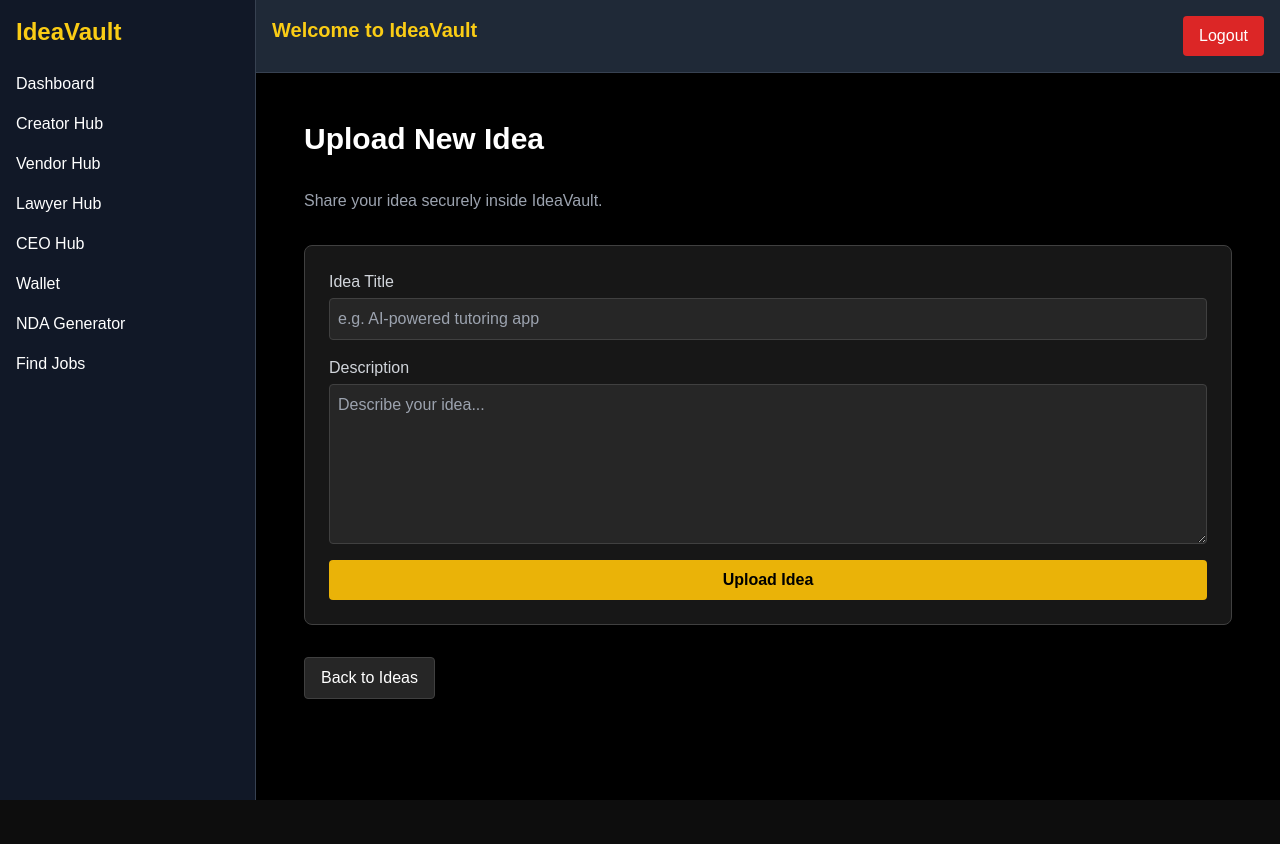
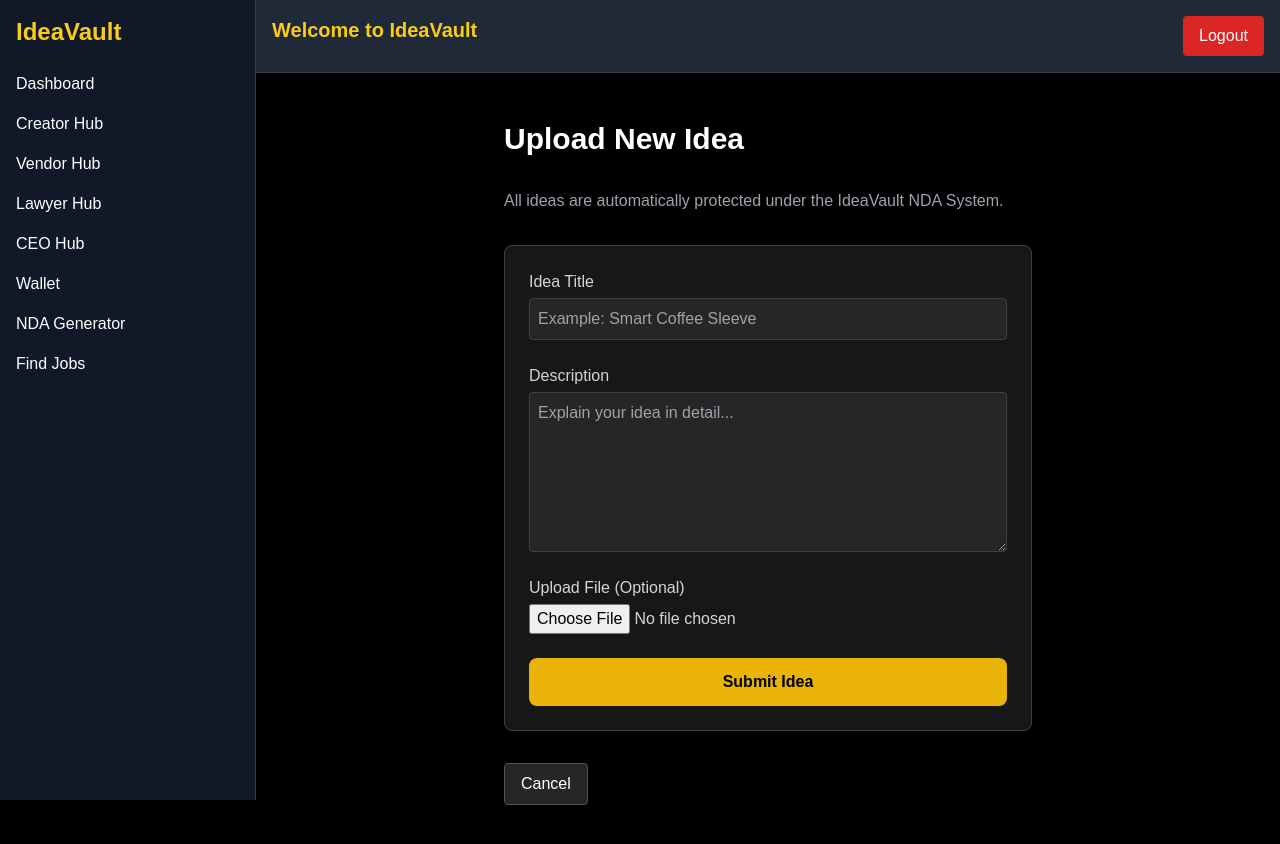
Before and after one commit to jaretlewis007-blip/IdeaVaultclean, a Next.js app: page /ideas/upload in a window 1280 px wide. Shown: the top 844 px of the page. Before the commit the page ends 800 px from the top, so only its background shows below. Built offline with nearby package versions, Linux system fonts and the light colour scheme; no server answers; sample sign-in values are in the browser's storage.

Commit message:
Update page.tsx

```diff
--- a/app/ideas/upload/page.tsx
+++ b/app/ideas/upload/page.tsx
@@ -4,7 +4,17 @@
 import { useState } from "react";
 import { auth, db } from "../../../firebase/config";
 import { useRouter } from "next/navigation";
-import { collection, addDoc, serverTimestamp } from "firebase/firestore";
+import {
+  collection,
+  addDoc,
+  serverTimestamp,
+} from "firebase/firestore";
+import {
+  getStorage,
+  ref,
+  uploadBytes,
+  getDownloadURL,
+} from "firebase/storage";
 
 export default function UploadIdeaPage() {
   const router = useRouter();
@@ -12,80 +22,107 @@ export default function UploadIdeaPage() {
 
   const [title, setTitle] = useState("");
   const [description, setDescription] = useState("");
-  const [submitting, setSubmitting] = useState(false);
+  const [file, setFile] = useState<File | null>(null);
+  const [uploading, setUploading] = useState(false);
 
   if (!user) {
     router.push("/signin");
     return null;
   }
 
-  const submitIdea = async () => {
-    if (!title.trim() || !description.trim()) return;
+  const storage = getStorage();
 
-    setSubmitting(true);
+  const handleUpload = async () => {
+    if (!title.trim()) return alert("Title is required.");
+    if (!description.trim()) return alert("Description is required.");
+
+    setUploading(true);
 
     try {
-      const ref = collection(db, "ideas");
+      let fileUrl = "";
 
-      await addDoc(ref, {
+      // Upload file (optional)
+      if (file) {
+        const fileRef = ref(storage, `ideas/${user.uid}/${Date.now()}-${file.name}`);
+        await uploadBytes(fileRef, file);
+        fileUrl = await getDownloadURL(fileRef);
+      }
+
+      // Save idea to Firestore
+      await addDoc(collection(db, "ideas"), {
+        ownerId: user.uid,
         title,
         description,
-        owner: user.uid,
+        fileUrl,
         createdAt: serverTimestamp(),
       });
 
-      router.push("/ideas"); // go back to ideas list
+      router.push("/ideas");
     } catch (err) {
-      console.error("Error uploading idea:", err);
+      console.error("Idea upload error:", err);
+      alert("Failed to upload idea. Try again.");
     } finally {
-      setSubmitting(false);
+      setUploading(false);
     }
   };
 
   return (
-    <div className="p-6 space-y-8">
+    <div className="p-6 max-w-xl mx-auto space-y-8">
       <h1 className="text-3xl font-bold">Upload New Idea</h1>
-      <p className="text-gray-400">Share your idea securely inside IdeaVault.</p>
+      <p className="text-gray-400">
+        All ideas are automatically protected under the IdeaVault NDA System.
+      </p>
 
-      <div className="bg-neutral-900 p-6 rounded-lg border border-neutral-700 space-y-4">
-        {/* Title */}
+      <div className="bg-neutral-900 p-6 rounded-lg border border-neutral-700 space-y-6">
+
+        {/* TITLE */}
         <div className="flex flex-col">
           <label className="text-gray-300 mb-1">Idea Title</label>
           <input
             className="bg-neutral-800 border border-neutral-700 p-2 rounded text-white"
-            placeholder="e.g. AI-powered tutoring app"
+            placeholder="Example: Smart Coffee Sleeve"
             value={title}
             onChange={(e) => setTitle(e.target.value)}
           />
         </div>
 
-        {/* Description */}
+        {/* DESCRIPTION */}
         <div className="flex flex-col">
           <label className="text-gray-300 mb-1">Description</label>
           <textarea
             className="bg-neutral-800 border border-neutral-700 p-2 rounded text-white h-40"
-            placeholder="Describe your idea..."
+            placeholder="Explain your idea in detail..."
             value={description}
             onChange={(e) => setDescription(e.target.value)}
           />
         </div>
 
-        {/* Submit Button */}
+        {/* FILE UPLOAD */}
+        <div className="flex flex-col">
+          <label className="text-gray-300 mb-1">Upload File (Optional)</label>
+          <input
+            type="file"
+            className="text-gray-300"
+            onChange={(e) => setFile(e.target.files?.[0] || null)}
+          />
+        </div>
+
+        {/* SUBMIT BUTTON */}
         <button
-          onClick={submitIdea}
-          disabled={submitting}
-          className="w-full bg-yellow-500 hover:bg-yellow-600 text-black font-semibold py-2 rounded disabled:opacity-50"
+          onClick={handleUpload}
+          disabled={uploading}
+          className="w-full bg-yellow-500 hover:bg-yellow-600 text-black py-3 rounded-lg font-semibold disabled:opacity-50"
         >
-          {submitting ? "Uploading..." : "Upload Idea"}
+          {uploading ? "Uploading..." : "Submit Idea"}
         </button>
       </div>
 
-      {/* Back Button */}
+      {/* Cancel */}
       <button
         onClick={() => router.push("/ideas")}
-        className="bg-neutral-800 border border-neutral-700 px-4 py-2 rounded hover:bg-neutral-700"
+        className="bg-neutral-800 border border-neutral-600 py-2 px-4 rounded hover:bg-neutral-700"
       >
-        Back to Ideas
+        Cancel
       </button>
     </div>
   );
```
